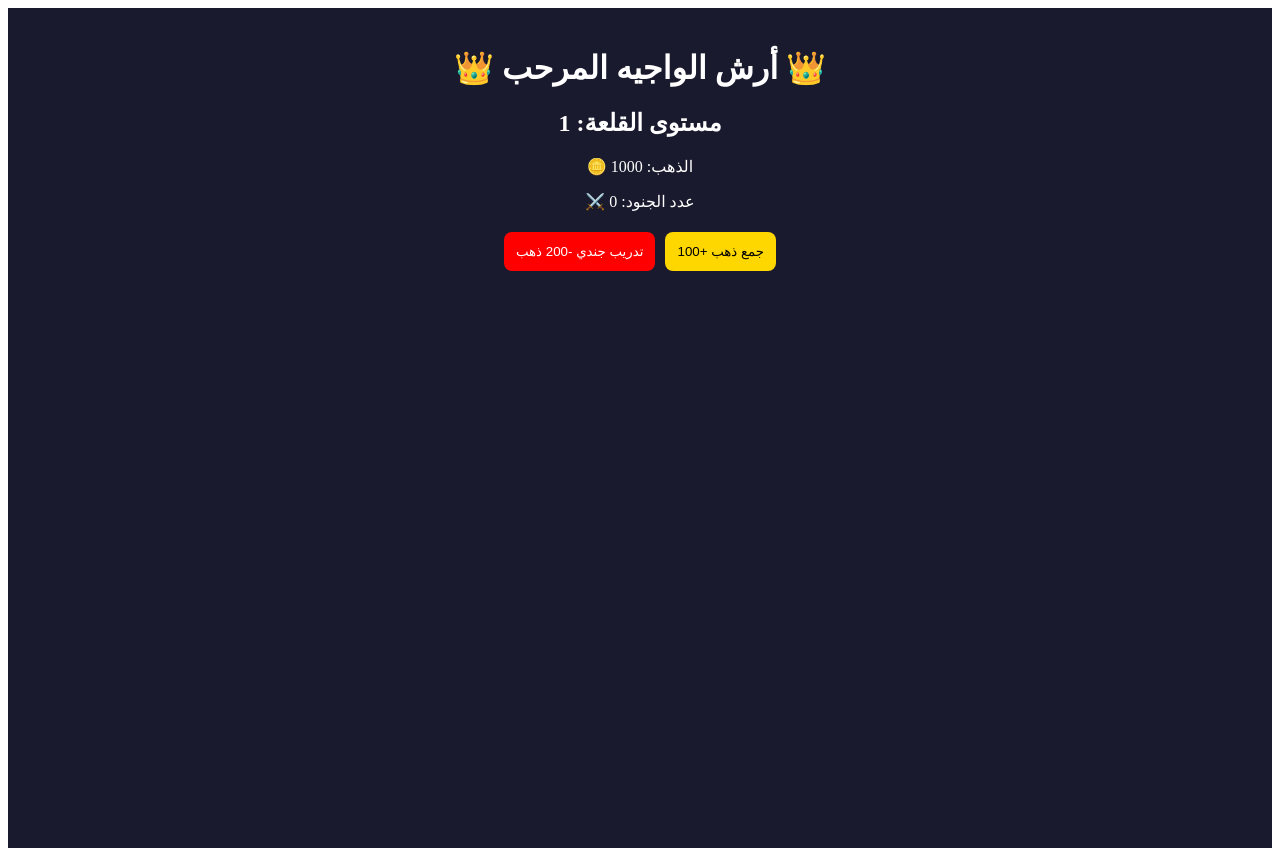
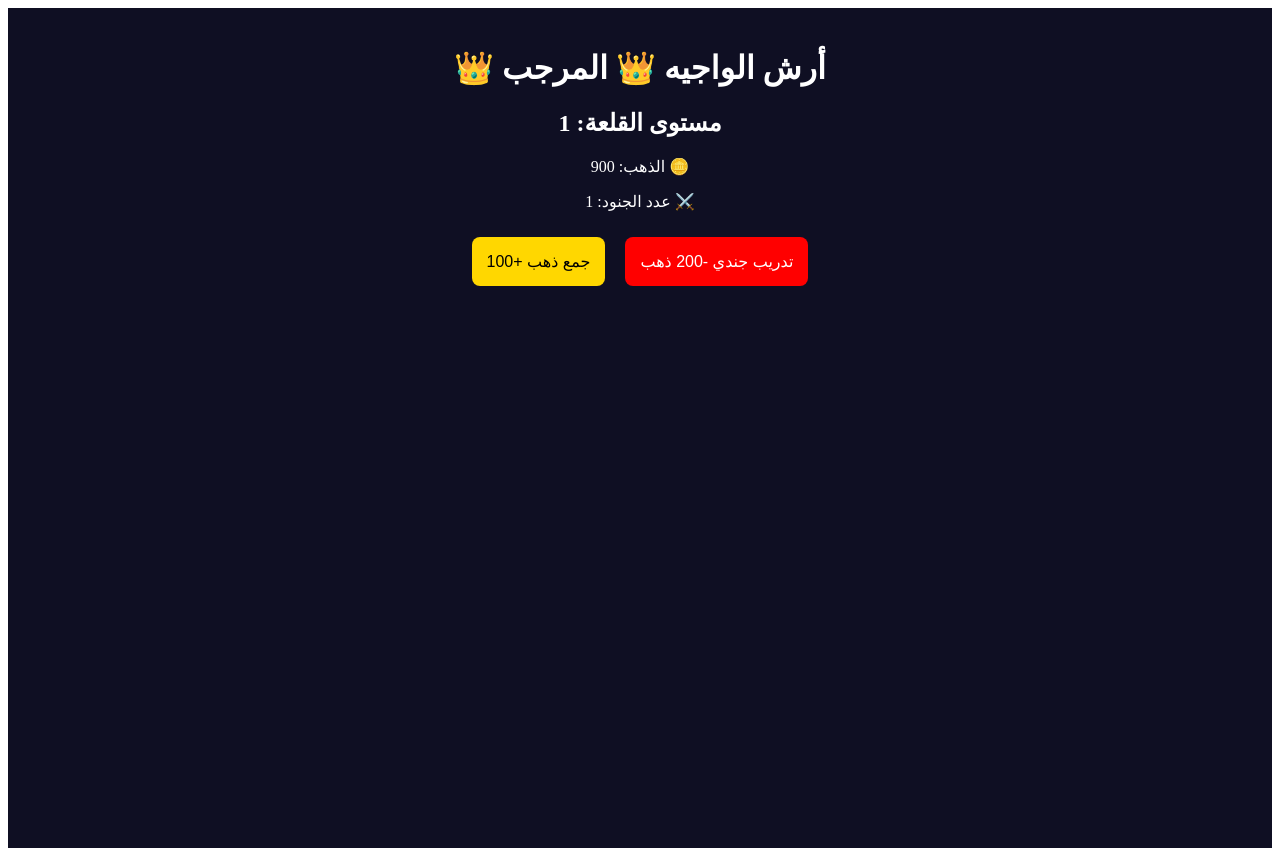
Before and after one commit to alwajeh2015ss794-creator/arsh-alwajeeh-almarhaby, a React (Create React App) app: page / in a window 1280 px wide. Built offline with nearby package versions, Linux system fonts and the light colour scheme.

Commit message:
Update App.js

```diff
--- a/src/App.js
+++ b/src/App.js
@@ -1,29 +1,36 @@
-import React, { useState } from 'react';
+import { useState } from 'react';
 
 function App() {
-  const [gold, setGold] = useState(1000);
-  const [soldiers, setSoldiers] = useState(0);
-  const [castle, setCastle] = useState(1);
+  const [gold, setGold] = useState(900);
+  const [soldiers, setSoldiers] = useState(1);
+  const [level, setLevel] = useState(1);
+
+  const collectGold = () => {
+    setGold(gold + 100);
+  };
 
   const trainSoldier = () => {
-    if(gold >= 200) {
+    if (gold >= 200) {
       setGold(gold - 200);
       setSoldiers(soldiers + 1);
+    } else {
+      alert('الذهب غير كافي لتدريب جندي!');
     }
-  }
+  };
 
   return (
-    <div style={{padding: '20px', textAlign: 'center', direction: 'rtl', background: '#1a1a2e', color: 'white', minHeight: '100vh'}}>
-      <h1>👑 أرش الواجيه المرحب 👑</h1>
-      <h2>مستوى القلعة: {castle}</h2>
-      <p>الذهب: {gold} 🪙</p>
-      <p>عدد الجنود: {soldiers} ⚔️</p>
+    <div style={{backgroundColor: '#0f0f23', color: 'white', minHeight: '100vh', textAlign: 'center', padding: '20px', direction: 'rtl'}}>
+      <h1>أرش الواجيه 👑 المرجب 👑</h1>
+      <h2>مستوى القلعة: {level}</h2>
+      <p>🪙 الذهب: {gold}</p>
+      <p>⚔️ عدد الجنود: {soldiers}</p>
 
-      <button onClick={() => setGold(gold + 100)} style={{padding: '12px', margin: '5px', background: 'gold', border: 'none', borderRadius: '8px'}}>
+      <button onClick={trainSoldier} style={{backgroundColor: 'red', color: 'white', padding: '15px', margin: '10px', border: 'none', borderRadius: '8px', fontSize: '16px'}}>
+        تدريب جندي -200 ذهب
+      </button>
+
+      <button onClick={collectGold} style={{backgroundColor: 'gold', color: 'black', padding: '15px', margin: '10px', border: 'none', borderRadius: '8px', fontSize: '16px'}}>
         جمع ذهب +100
-      </button>
-      <button onClick={trainSoldier} style={{padding: '12px', margin: '5px', background: 'red', color: 'white', border: 'none', borderRadius: '8px'}}>
-        تدريب جندي -200 ذهب
       </button>
     </div>
   );
```
